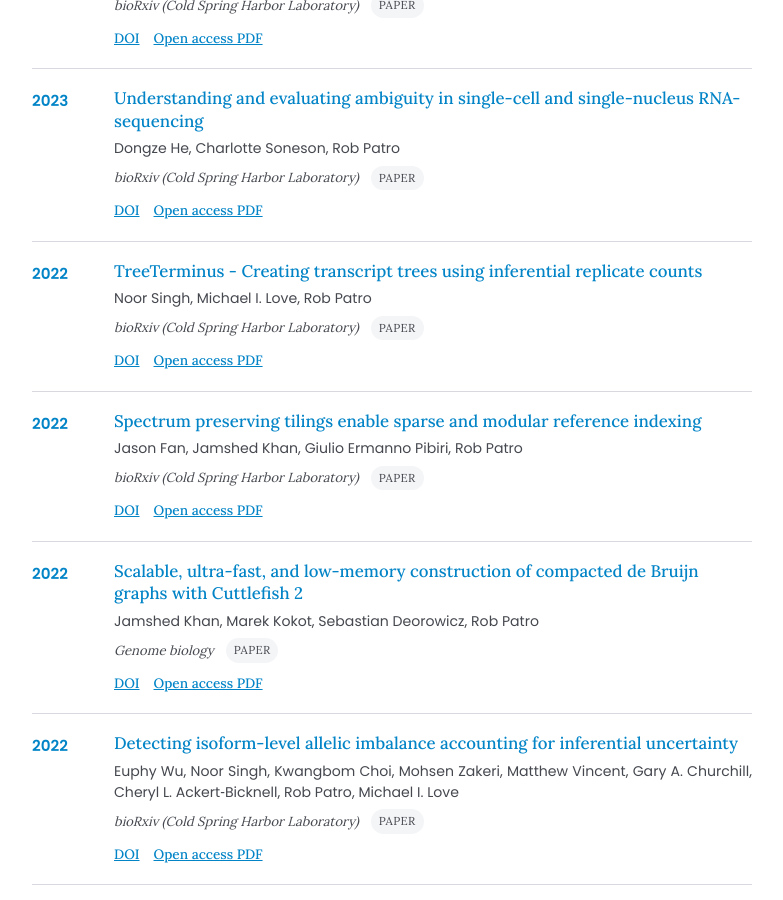
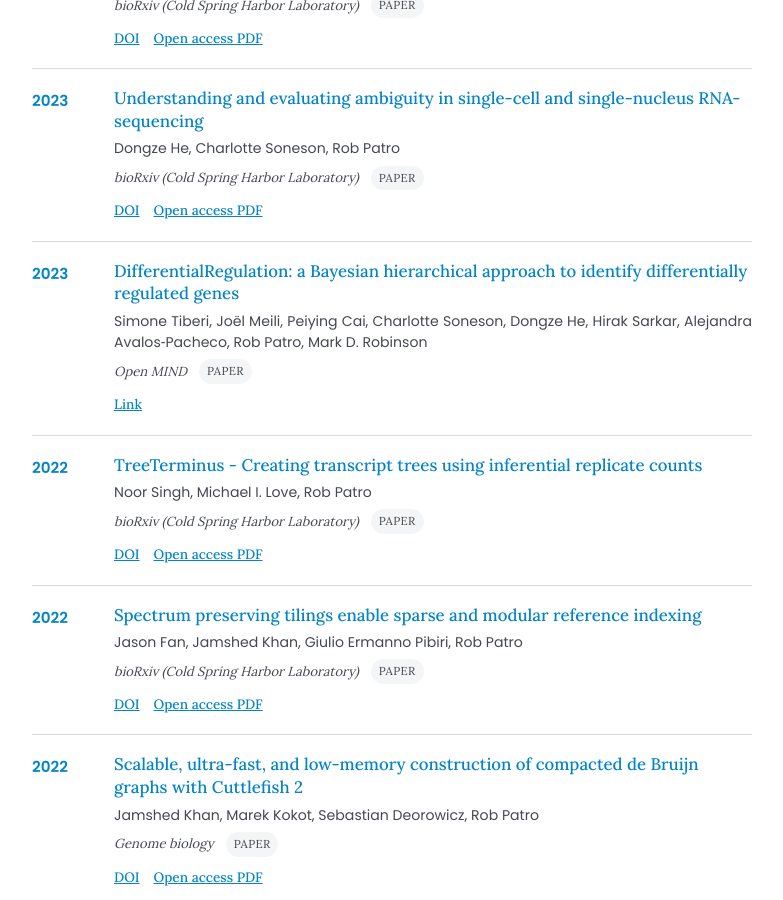
Before and after one commit to COMBINE-lab/combine-lab.github.io, a Jekyll site: the page built from publications/index.md, in a window 1280 px wide and 900 px high, scrolled down 7604 px. Shown: the whole window, without its empty margins (248-1031 px from the left). Built offline with Jekyll 4.4.1, drawn with Linux system fonts in a browser that asks for light colours; nearby versions of some CDN libraries; some of the changed text lies outside the part shown.

Commit message:
Update publications from OpenAlex

```diff
--- a/_data/publications.yml
+++ b/_data/publications.yml
@@ -844,6 +844,29 @@
   link: https://doi.org/10.1101/2023.01.04.522742
   is_oa: true
   oa_url: https://www.biorxiv.org/content/biorxiv/early/2023/01/04/2023.01.04.522742.full.pdf
+- id: W6911135087
+  title: 'DifferentialRegulation: a Bayesian hierarchical approach to identify differentially
+    regulated genes'
+  authors:
+  - Simone Tiberi
+  - Joël Meili
+  - Peiying Cai
+  - Charlotte Soneson
+  - Dongze He
+  - Hirak Sarkar
+  - Alejandra Avalos‐Pacheco
+  - Rob Patro
+  - Mark D. Robinson
+  num_authors: 9
+  venue: Open MIND
+  year: 2023
+  date: '2023-01-01'
+  type: article
+  is_preprint: false
+  doi: null
+  link: https://openalex.org/W6911135087
+  is_oa: false
+  oa_url: null
 - id: W4308274721
   title: TreeTerminus - Creating transcript trees using inferential replicate counts
   authors:
@@ -1696,6 +1719,27 @@
   link: https://doi.org/10.26508/lsa.201800175
   is_oa: true
   oa_url: https://www.life-science-alliance.org/content/lsa/2/1/e201800175.full.pdf
+- id: W6892310611
+  title: 'RNA Sequencing Data: Hitchhiker''s Guide to Expression Analysis'
+  authors:
+  - Koen Van den Berge
+  - Katharina Hembach
+  - Charlotte Soneson
+  - Simone Tiberi
+  - Lieven Clement
+  - Michael I. Love
+  - Rob Patro
+  - Mark D. Robinson
+  num_authors: 8
+  venue: Open MIND
+  year: 2019
+  date: '2019-01-01'
+  type: article
+  is_preprint: false
+  doi: null
+  link: https://openalex.org/W6892310611
+  is_oa: false
+  oa_url: null
 - id: W4244001588
   title: 'RNA sequencing data: hitchhiker''s guide to expression analysis'
   authors:
```
